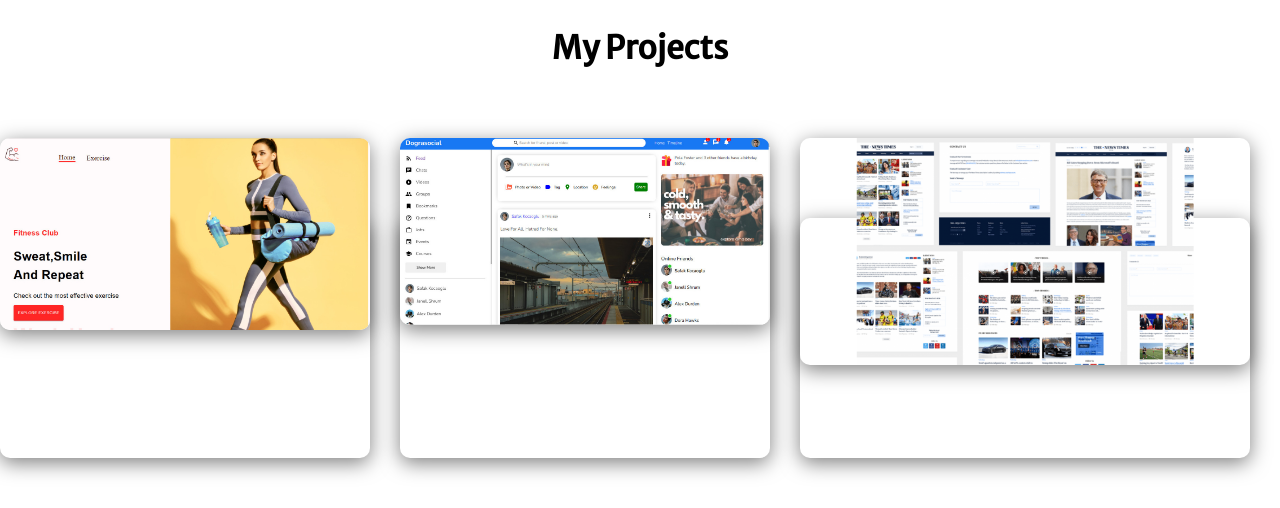
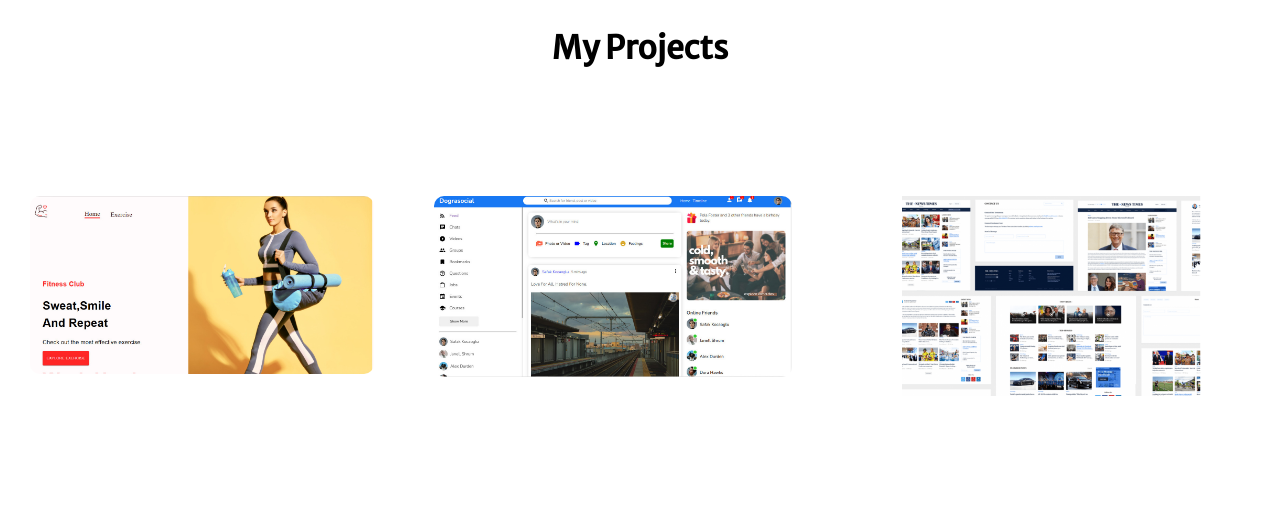
Before and after one commit to Vinayak-Sharma-744/oibsip_1, a React (Create React App) app: page / in a window 1280 px wide. Shown: the part 1420-1928 px from the top of the page. Built offline with nearby package versions, Linux system fonts and the light colour scheme.

Commit message:
new project animation

```diff
--- a/src/components/Projects/projects.css
+++ b/src/components/Projects/projects.css
@@ -7,7 +7,7 @@
 }
 
 .heading {
-  margin-bottom: 70px;
+  margin-bottom: 45px;
 }
 
 .pro {
@@ -43,50 +43,48 @@
   margin-top: 10px;
 }
 
-.card {
+
+ .card {
   position: relative;
   max-width: 450px;
-  height: 30vh;
+  height: 235px;
   border-radius: 10px;
-  box-shadow: 0px 5px 20px rgba(0, 0, 0, 0.5);
   transition: 0.3s;
-  /* padding: 30px 50px; */
   background: #fff;
   cursor: pointer;
-  margin-right: 30px;
+  margin: 30px;
 }
 
-.card:hover {
-  height: 390px;
+.card:hover{
+    border: 4px double #5e5df0;
 }
+.card:hover > .content{
+    transform: translateY(-200px);
+    opacity: 1;
+}
+
+.card:hover > .imgbox{
+    filter: blur(8px);
+}
+
 
 .imgbox {
   position: relative;
-  max-width: 451px;
   height: 200px;
-  transform: translateY(-80px);
-  z-index: 99;
 }
 
 .imgbox img {
   width: 100%;
   border-radius: 10px;
-  box-shadow: 0px 5px 20px rgba(0, 0, 0, 0.5);
 }
 
 .content {
-  padding: 10px 20px;
+  padding: 30px 20px;
   text-align: center;
-  transform: translateY(-260px);
   opacity: 0;
-  transition: 0.3s;
-}
-
-.card:hover > .content {
-  opacity: 1;
-  transform: translateY(1px);
+  transition: 0.5s;
 }
 
 .content h3 {
-  color: #7f9ead;
+  color: #5e5df0;
 }
```
